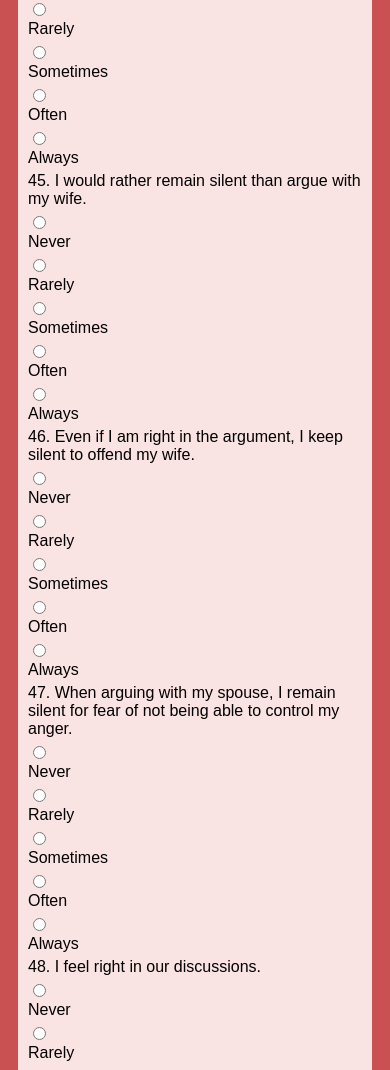
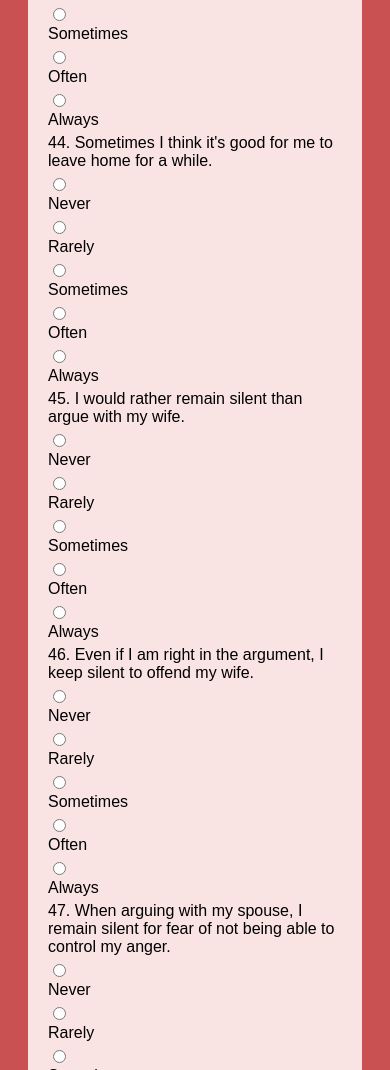
Before and after one commit to omernasuhs/omernasuhs.github.io, a plain HTML site: page index.html in a window 390 px wide. Shown: the part 10930-12000 px from the top of the page. Drawn offline with Linux system fonts and the light colour scheme; files that its build step writes are made by us from their sources.

Commit message:
styles.css

```diff
--- a/styles.css
+++ b/styles.css
@@ -43,17 +43,3 @@ input[type="submit"]:hover {
   h1 {
     text-align: center;
   }
-
-@media screen and (max-width: 600px) {
-  body {
-    padding: 10px;
-  }
-
-  form {
-    padding: 10px;
-  }
-
-  input[type="number"], input[type="submit"] {
-    font-size: 14px;
-  }
-}
```
